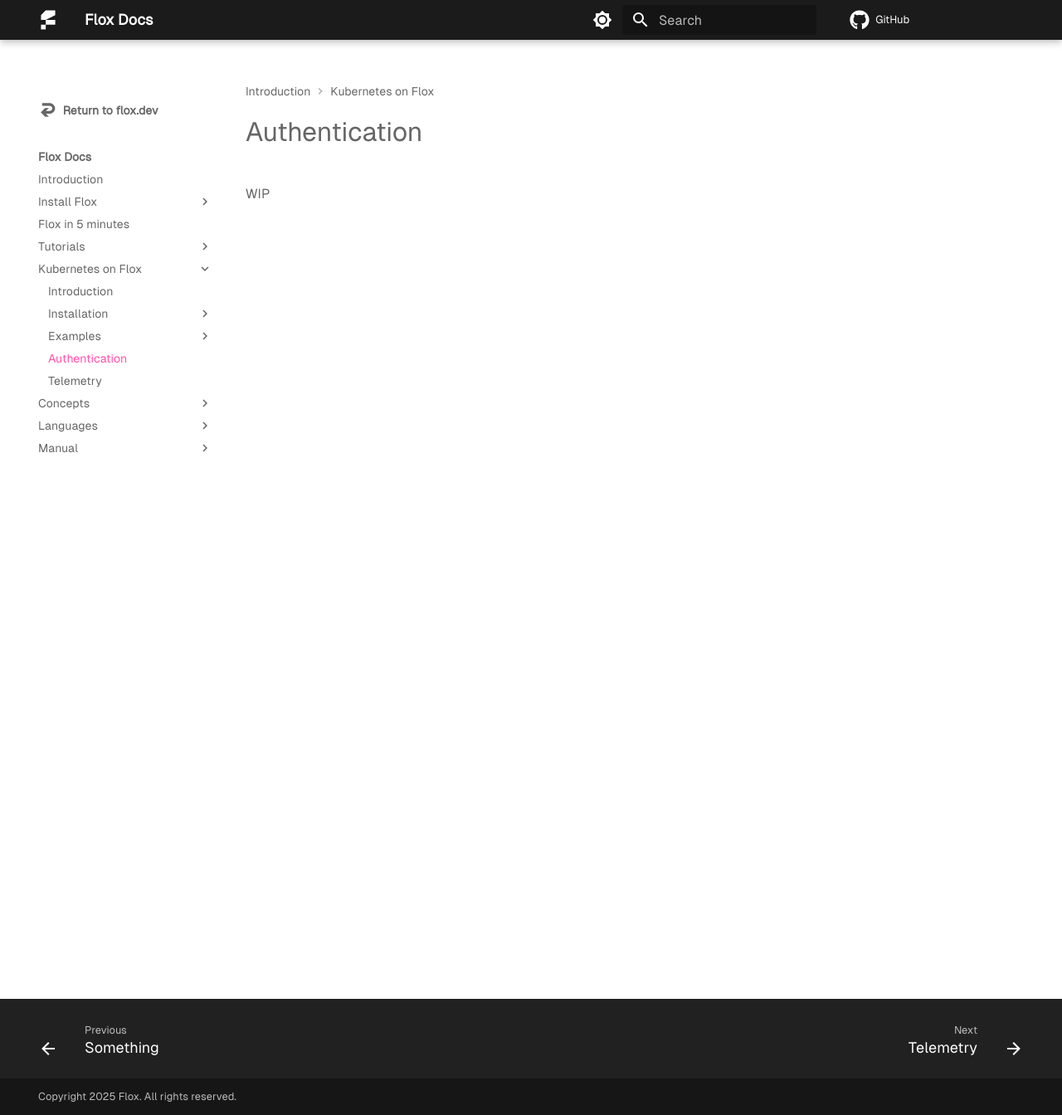
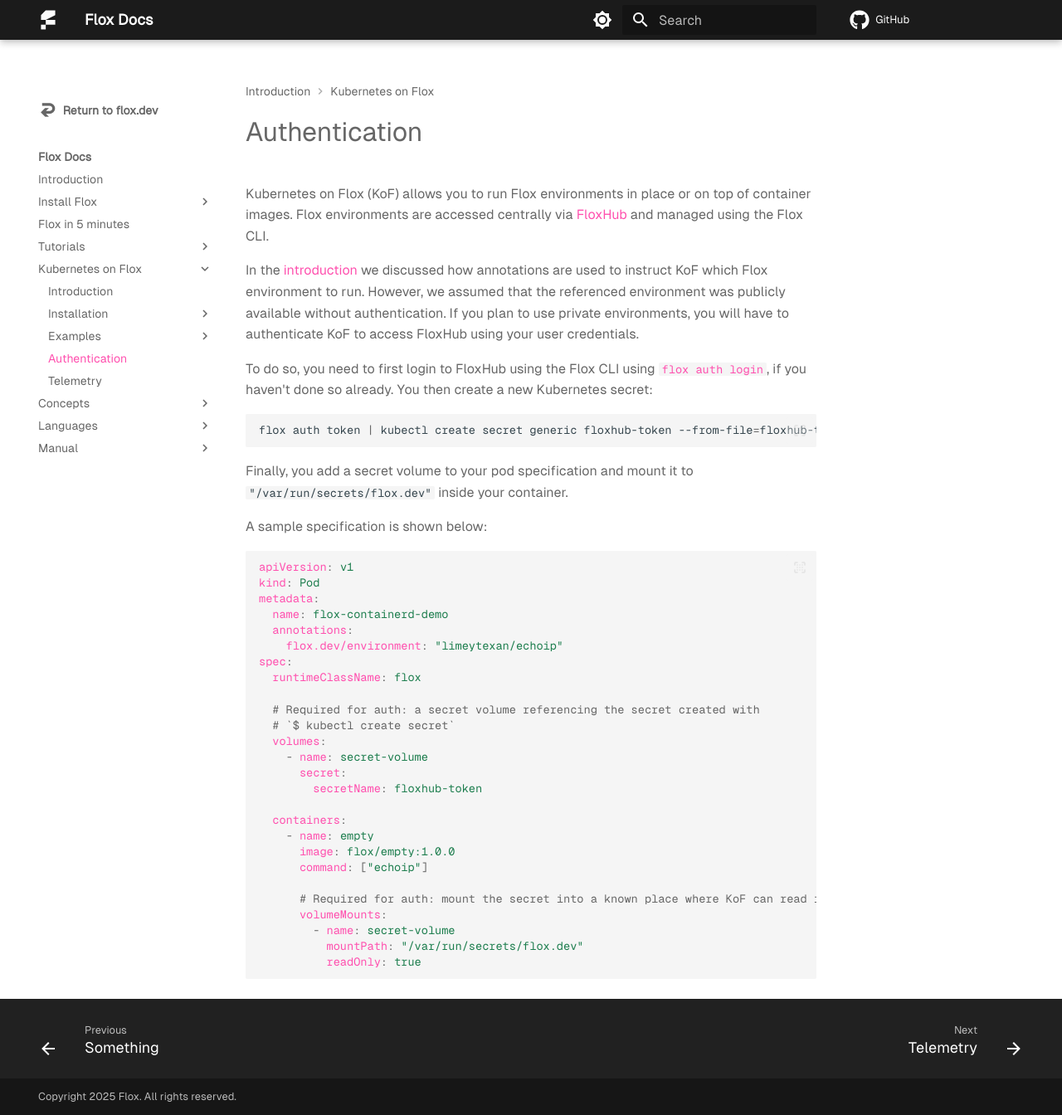
Before and after one commit to flox/floxdocs, an MkDocs documentation site: the page built from docs/k8s/auth.md, in a window 1280 px wide and 1344 px high. Shown: the whole window at 83% size. Built offline with MkDocs 1.6.1 and Material for MkDocs 9.7.7, drawn with Linux system fonts in a browser that asks for light colours; plug-ins that fetch from the network failed and are left out; comment, search, counter and statistics services are not loaded.

Commit message:
feat: add instructions to authenticate Flox in k8s

````diff
--- a/docs/k8s/auth.md
+++ b/docs/k8s/auth.md
@@ -3,4 +3,53 @@
 description: "How to authenticate to FloxHub with Kubernetes on Flox"
 ---
 
-WIP
+Kubernetes on Flox (KoF) allows you to run Flox environments in place or on top of container images.
+Flox environments are accessed centrally via [FloxHub][floxhub] and managed using the Flox CLI.
+
+In the [introduction][intro] we discussed how annotations are used to instruct KoF which Flox environment to run.
+However, we assumed that the referenced environment was publicly available without authentication.
+If you plan to use private environments, you will have to authenticate KoF to access FloxHub using your user credentials.
+
+To do so, you need to first login to FloxHub using the Flox CLI using [`flox auth login`][flox_auth], if you haven't done so already.
+You then create a new Kubernetes secret:
+
+```bash
+flox auth token | kubectl create secret generic floxhub-token --from-file=floxhub-token=/dev/stdin
+```
+
+Finally, you add a secret volume to your pod specification and mount it to `"/var/run/secrets/flox.dev"` inside your container.
+
+A sample specification is shown below:
+
+```yaml
+apiVersion: v1
+kind: Pod
+metadata:
+  name: flox-containerd-demo
+  annotations:
+    flox.dev/environment: "limeytexan/echoip"
+spec:
+  runtimeClassName: flox
+
+  # Required for auth: a secret volume referencing the secret created with
+  # `$ kubectl create secret`
+  volumes:
+    - name: secret-volume
+      secret:
+        secretName: floxhub-token
+
+  containers:
+    - name: empty
+      image: flox/empty:1.0.0
+      command: ["echoip"]
+
+      # Required for auth: mount the secret into a known place where KoF can read it.
+      volumeMounts:
+        - name: secret-volume
+          mountPath: "/var/run/secrets/flox.dev"
+          readOnly: true
+```
+
+[intro]: ./intro.md
+[floxhub]: ../concepts/floxhub.md
+[flox_auth]: ../man/flox-auth.md
````
